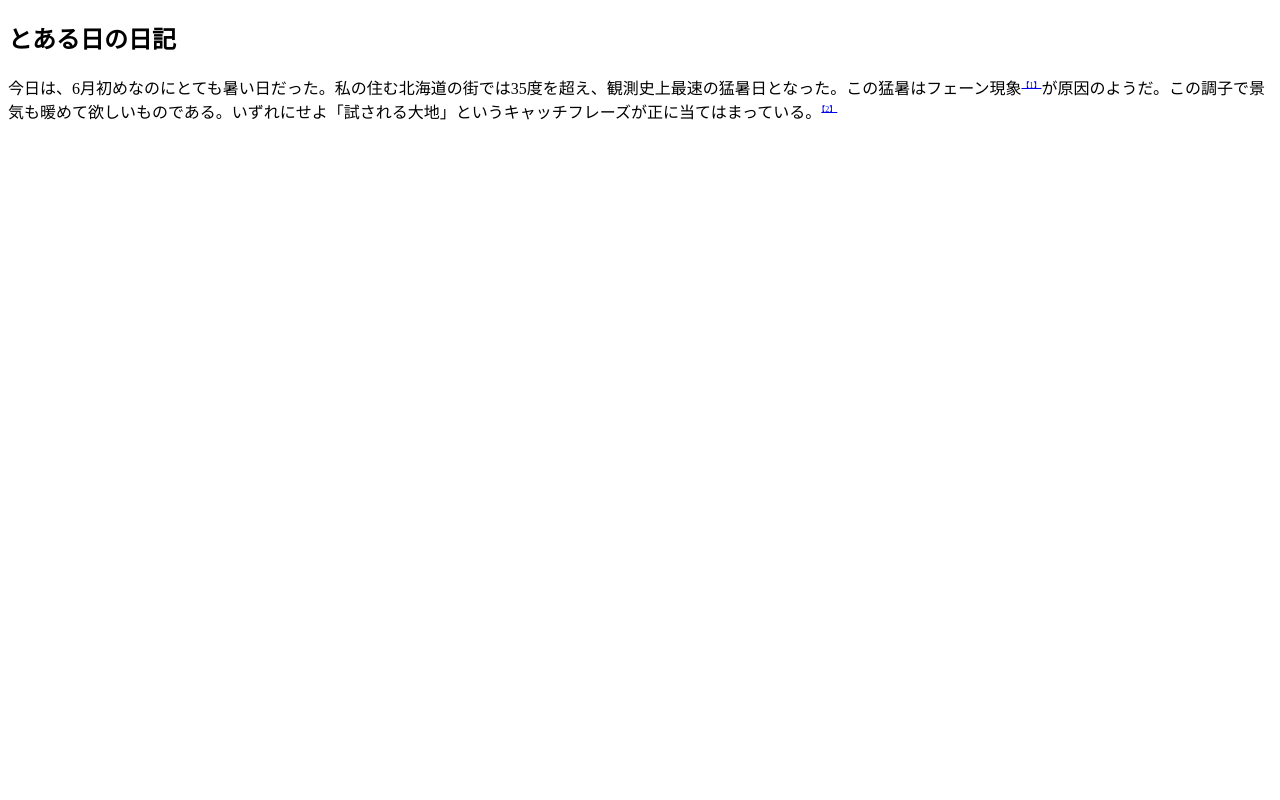
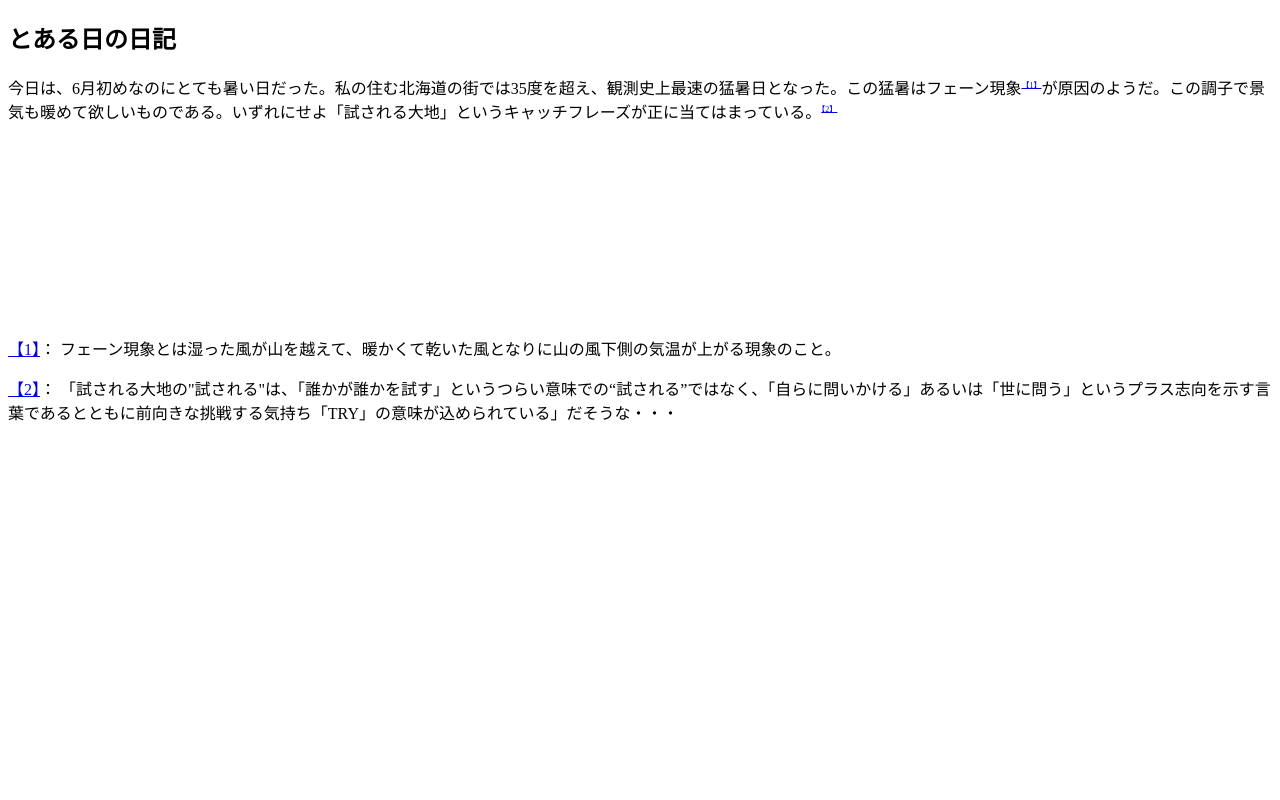
Before and after one commit to webkatu/AutocompleteAnnotations, a plain HTML site: page index.html in a window 1280 px wide. Shown: the top 800 px of the page. Drawn offline with Linux system fonts and the light colour scheme.

Commit message:
change style

```diff
--- a/index.html
+++ b/index.html
@@ -11,8 +11,8 @@
 			}
 		</style>
 	</head>
-	<body>
-		<section style="height: 1000px;">
+	<body style="height: 2000px">
+		<section style="height: 300px;">
 			<h1>とある日の日記</h1>
 			<p>今日は、6月初めなのにとても暑い日だった。私の住む北海道の街では35度を超え、観測史上最速の猛暑日となった。この猛暑はフェーン現象<span class="annotations">【1】</span>が原因のようだ。この調子で景気も暖めて欲しいものである。いずれにせよ「試される大地」というキャッチフレーズが正に当てはまっている。<span class="annotations">【2】</span></p>
 		</section>
```
